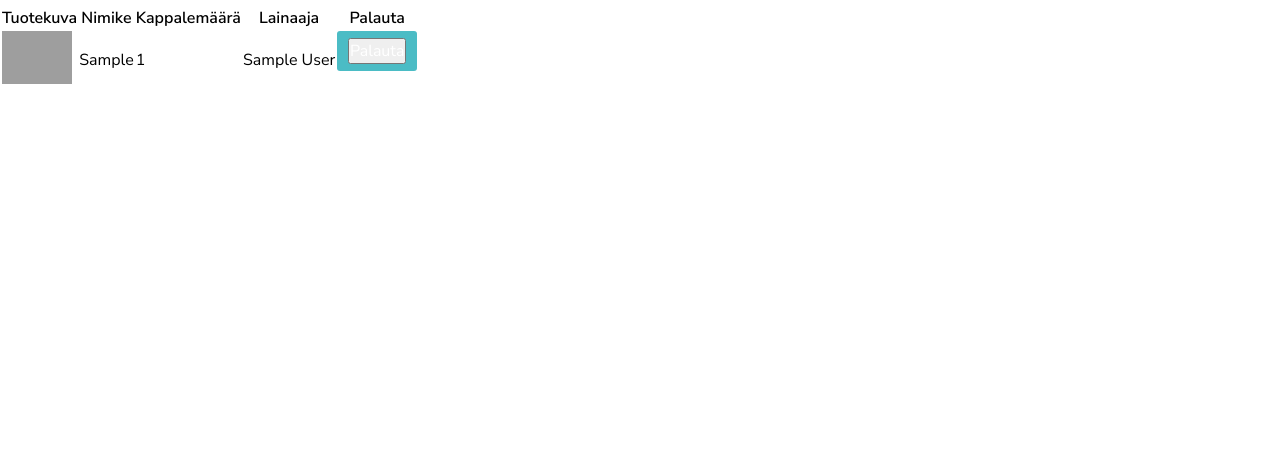
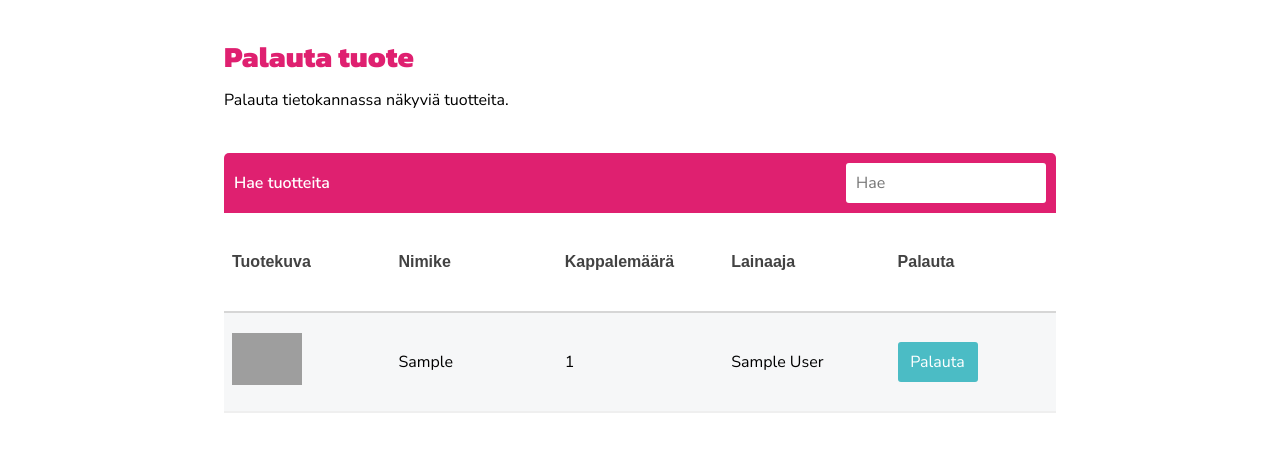
Before and after one commit to KaritaLaine/Varastonhallinta, a Django app: page /palautettavat/ in a window 1280 px wide. Shown: the part 60-512 px from the top of the page. Run offline with Django 4.2, Linux system fonts and the light colour scheme; a user stored in the database is signed in; tables that the repository leaves empty hold one stand-in row (values such as "Sample post"); grey boxes are pictures that could not be loaded.

Commit message:
palautussivun hakukenttä, keskeneräinen

```diff
--- a/varastonhallinta/varastonhallinta/urls.py
+++ b/varastonhallinta/varastonhallinta/urls.py
@@ -34,6 +34,7 @@ urlpatterns = [
     path('hallinta/', views.HallintaView.as_view(), name='hallinta'),
 
     path('haku/', views.haku_tulokset, name='haku'),
+    path('hakuu/', views.varastotapahtuma_hakutulokset, name='hakuu'),
 
     path('lainattavat/', views.lainattavat, name='lainattavat'),
     path('lainattavat/suorita-lainaus/<int:pk>/', views.LainaaTuoteView.as_view(), name='suorita-lainaus'),
--- /dev/null
+++ b/varastonhallinta/varastonhallintasovellus/static/palautus-hakukentta.js
@@ -0,0 +1,63 @@
+const lahetaHakuData = (varastotapahtuma) => {
+    $.ajax({
+        type: 'POST',
+        url: '/hakuu/',
+        data: {
+            'csrfmiddlewaretoken': csrf,
+            'varastotapahtuma': varastotapahtuma,
+        },
+        success: (response)=> {
+            const data = response.data
+
+            if (Array.isArray(data)) {
+                tulosTaulukko.innerHTML = ""
+                    data.forEach(varastotapahtuma => {
+                        tulosTaulukko.innerHTML += `
+                            <tr>
+                                <td> <img src="${varastotapahtuma.tuote.varastotapahtumakuva.url}" class="varastotapahtumakuva" alt="varastotapahtumakuva"> </td>
+                                <td> ${varastotapahtuma.tuote.nimike} </td>
+                                <td> ${varastotapahtuma.tuote.kappalemaara_lainassa} </td>
+                                <td> ${varastotapahtuma.asiakas} </td>
+                                <td> - </td>
+                            </tr>
+                        `
+                    })
+            } else {
+                if (hakusyote.value.length > 0) {
+                    tulosTaulukko.innerHTML = `<b>${data}</b>`
+                } else {
+                    tulosTaulukko.classList.add('piilossa')
+                    taulukkoTulos.style.display = "none";
+                    lainausTaulukko.style.display = "block";
+                    pagination.style.display = "block";
+                }
+            }
+        },
+        error: (error) => {
+            console.log(error)
+        },
+    })
+}
+
+const taulukkoTulos = document.querySelector('.taulukko-tulos');
+const lainausTaulukko = document.querySelector('.taulukko-perus');
+taulukkoTulos.style.display = "none";
+const url = window.location.href;
+const hakuForm = document.getElementById('haku-form');
+const hakusyote = document.getElementById('hakusyote');
+const tulosTaulukko = document.getElementById('tulos-taulukko');
+const pagination = document.getElementById('pagination');
+
+const csrf = document.getElementsByName('csrfmiddlewaretoken')[0].value;
+console.log(csrf);
+
+
+hakusyote.addEventListener('keyup', e=>{
+    if (tulosTaulukko.classList.contains('piilossa')){
+        tulosTaulukko.classList.remove('piilossa')
+        taulukkoTulos.style.display = "block";
+        lainausTaulukko.style.display = "none";
+        pagination.style.display = "none";
+    }
+    lahetaHakuData(e.target.value);
+})
--- a/varastonhallinta/varastonhallintasovellus/templates/palautettavat.html
+++ b/varastonhallinta/varastonhallintasovellus/templates/palautettavat.html
@@ -1,4 +1,4 @@
-<!-- Lainaussivu -->
+<!-- Palautussivu -->
 
 {% extends "base.html" %}
 
@@ -7,14 +7,38 @@
 {% endblock title %}
 
 {% block content %}
-
+<body>
     {% if messages %}
         {% for message in messages %}
             {{ message }}
         {% endfor %}
     {% endif %}
+    <div class = "lainaus-keskita">
+        <h1 class="iso_otsikko" id="lainaus-otsikko">Palauta tuote</h1>
+        <p class="lainaus-ohjeteksti"> Palauta tietokannassa näkyviä tuotteita.</br> </br>
 
-    <table>
+        <!-- Hakukenttä -->
+        <div class = "hakukentta-wrap">
+            <div class="vasen-hakukentta">
+                <p><b> Hae tuotteita </b></p>
+            </div>
+            <div class="oikea-hakukentta">
+                <!-- <input type="text" class="haku" id="hakukentta" placeholder="Hae"/> !-->
+                <form id="haku-form" autocomplete = "off">
+                    {% csrf_token %}
+                    <input type="text" class="haku" id="hakusyote" placeholder="Hae"/>
+                </form>
+            </div>
+        </div>
+
+
+
+
+<!-- Taulukon perusnäkymä -->
+        <div class="taulukko-perus">
+            <div class="scroll-wrap">
+                <table class="lainaus-taulu">
+                    <div class="lainaus-otsikot">
                         <thead>
                             <tr>
                                 <th>Tuotekuva</th>
@@ -24,17 +48,75 @@
                                 <th>Palauta</th>
                             </tr>
                         </thead>
+                    </div>
                         <tbody>
                             {% for varastotapahtuma in varastotapahtumat %}
                                 <tr>
                                     <td><img src="{{ varastotapahtuma.tuote.tuotekuva.url }}" class="tuotekuva" alt="Tuotekuva"></td>
-                    <td><p>{{ varastotapahtuma.tuote.nimike }}</p></td>
-                    <td><p>{{ varastotapahtuma.tuote.kappalemaara_lainassa }}</p></td>
-                    <td><p>{{ varastotapahtuma.asiakas }}</p></td>
-                    <td class="lainaus-nappi"><button type="button"><a href="{% url 'suorita-palautus' varastotapahtuma.id %}">Palauta</a></button></td> <!-- BUG: lainaus-toiminto -->
+                                    <td><p> {{ varastotapahtuma.tuote.nimike }} </p></td>
+                                    <td><p> {{ varastotapahtuma.tuote.kappalemaara_lainassa }} </p></td>
+                                    <td><p> {{ varastotapahtuma.asiakas }} </p></td>
+                                    <td><button type="button" class="palautus-nappi"><a href="{% url 'suorita-palautus' varastotapahtuma.id %}">Palauta</a></button></td>
                                 </tr>
                             {% endfor %}
                         </tbody>
                 </table>
+            </div>
+        </div>
 
+
+
+
+        <!-- Taulukon tulosnäkymä -->
+        <div class="taulukko-tulos ">
+            <div class="scroll-wrap tulos-wrap">
+                <table class="lainaus-taulu" >
+                    <div class="lainaus-otsikot">
+                        <thead>
+                            <tr>
+                                <th>Tuotekuva</th>
+                                <th>Nimike</th>
+                                <th>Kappalemäärä</th>
+                                <th>Lainaaja</th>
+                                <th>Palauta</th>
+                            </tr>
+                        </thead>
+                    </div>
+                    <tbody class="piilossa" id="tulos-taulukko">
+                        <!-- Tänne tulostuu hakukentta.js-tiedostosta
+                            taulurivejä -->
+                    </tbody>
+                </table>
+            </div>
+        </div> </br>
+
+        <!-- Pagination, eli sivutus -->
+        <nav>
+            <div id="pagination">
+                {% if varastotapahtumat.has_previous %}
+                    <a class="edellinen eka" href="?sivu={{ varastotapahtumat.previous_page_number }}"> &laquo</a>
+                {% endif %}
+
+                {% for i in paginator.page_range %}
+                    {% if i == sivunumero %}
+                        <a class="is-active sivu-linkki {% if maara <= per_page %} hidden {%endif%}" href="?sivu={{ i }}"> {{i}} </a>
+                    {% else %}
+                        <a class="numero" href="?sivu={{ i }}"> {{i}} </a>
+                    {% endif %}
+                {% endfor %}
+
+                {% if varastotapahtumat.has_next %}
+                    <a class="seuraava vika" href="?sivu={{ varastotapahtumat.next_page_number }}">&raquo</a>
+                {% endif %}
+            </div>
+        </nav>
+    </div>
+</body>
 {% endblock content%}
+
+
+<!-- Ladataan staattiset tiedostot ja linkataan hakukentta.js -->
+{% load static %}
+{% block scripts %}
+    <script src="{% static 'palautus-hakukentta.js' %}"></script>
+{% endblock scripts %}
--- a/varastonhallinta/varastonhallintasovellus/views.py
+++ b/varastonhallinta/varastonhallintasovellus/views.py
@@ -180,6 +180,7 @@ class EtusivuView(KaikkiKayttajatUserMixin, TemplateView):
     template_name = 'etusivu.html'
 
 
+
 @login_required
 def lainattavat(request):
     tuotteet = Tuote.objects.all()
@@ -231,6 +232,51 @@ def haku_tulokset(request):
             response = '</br> <b>Ei hakutulosta..</b>'
         return JsonResponse({'data': response})
     return JsonResponse({})
+
+
+
+@login_required
+def palautettavat(request):
+    varastotapahtuma = Varastotapahtuma.objects.filter(tyyppi='lainaus')
+    varastotapahtumat = Varastotapahtuma.objects.all()
+    maara = Varastotapahtuma.objects.all().count()
+    # Asetetaan pagination eli sivutus
+    per_page = 1
+    paginator = Paginator(varastotapahtumat, per_page)
+    sivunumero = request.GET.get('sivu', 1)
+    sivu_obj = paginator.get_page(sivunumero)
+    context = {
+        'varastotapahtuma' : varastotapahtuma,
+        'varastotapahtumat':sivu_obj,
+        'paginator':paginator,
+        'sivunumero': int(sivunumero),
+        'maara':int(maara),
+        'per_page': int(per_page)
+        }
+    return render(request, 'palautettavat.html', context)
+
+def varastotapahtuma_hakutulokset(request):
+    if is_ajax(request=request):
+        response = None
+        varastotapahtuma = request.POST.get('varastotapahtuma')
+        # nimike = Varastotapahtuma.tuote.objects.filter(nimike__icontains=varastotapahtuma)
+        varastotapahtumat = Varastotapahtuma.objects.filter(tuote__icontains=varastotapahtuma)
+        if len(varastotapahtumat) > 0 and len(varastotapahtuma) > 0:
+            data = []
+            for objekti in varastotapahtumat:
+                iteemit = {
+                    'nimike': objekti.tuote.nimike,
+                    'tuotekuva': str(objekti.tuote.varastotapahtumakuva.url),
+                    'kappalemaara': objekti.tuote.kappalemaara_lainassa,
+                    'lainaaja': str(objekti.asiakas),
+                }
+                data.append(iteemit)
+            response = data
+        else:
+            response = '</br> <b>Ei hakutulosta..</b>'
+        return JsonResponse({'data': response})
+    return JsonResponse({})
+
 
 
 class HallintaView(PaakayttajatUserMixin, ListView):
@@ -329,13 +375,6 @@ class LainaaTuoteView(VarastonhoitajatUserMixin, CreateView):
             return self.render_to_response(self.get_context_data(form=form))
 
 
-@login_required
-def palautettavat(request):
-    varastotapahtumat = Varastotapahtuma.objects.filter(tyyppi='lainaus')
-    context = {'varastotapahtumat' : varastotapahtumat}
-    return render(request, 'palautettavat.html', context)
-
-
 class PalautaTuoteView(VarastonhoitajatUserMixin, UpdateView):
     model = Varastotapahtuma
     form_class = PalautaTuoteForm
```
Lines whose indentation alone changed are shown as unchanged.
